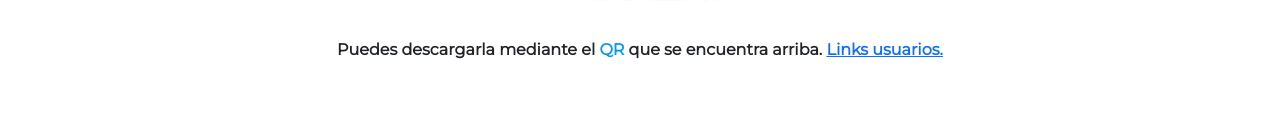
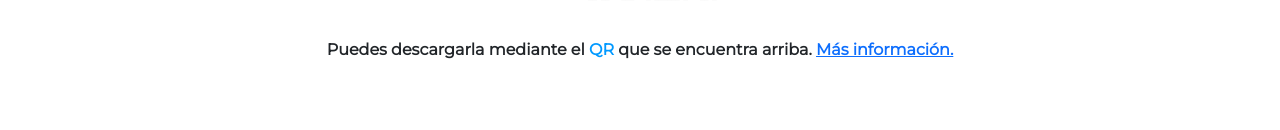
Before and after one commit to JAEP1/wavesPages, a plain HTML site: page index.html in a window 1280 px wide. Shown: the part 365-495 px from the top of the page. Drawn offline with nearby package versions, Linux system fonts and the light colour scheme.

Commit message:
Finishing index.html

```diff
--- a/index.html
+++ b/index.html
@@ -27,7 +27,7 @@
 
 
 
-<p>Puedes descargarla mediante el <span style="color: #0099ff;">QR </span>que se encuentra arriba. <a href="/wavesPages/info.html"> Links usuarios.</a>
+<p>Puedes descargarla mediante el <span style="color: #0099ff;">QR </span>que se encuentra arriba. <a href="/wavesPages/info.html"> Más información.</a>
     </p>
 
 
```
